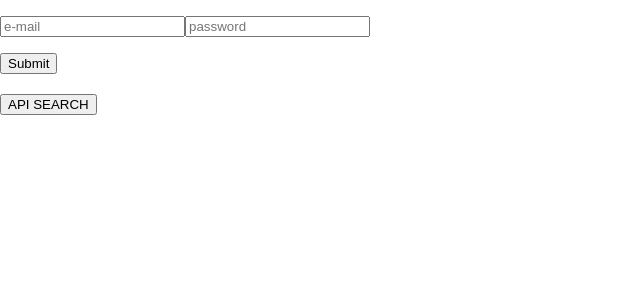
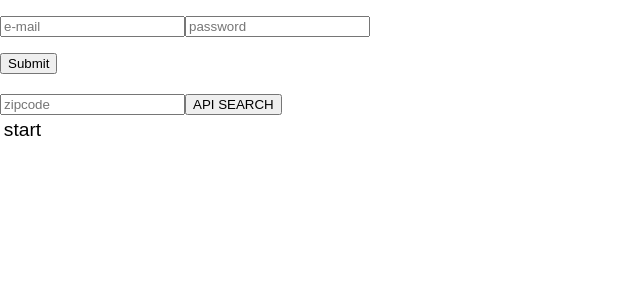
Before and after one commit to MartinCrane/dined-react, a React (Create React App) app: page / in a window 1280 px wide. Shown: the top 300 px of the page, without its empty margins (0-640 px from the left). Built offline with nearby package versions, Linux system fonts and the light colour scheme.

Commit message:
authentication

```diff
--- a/src/components/search/search.js
+++ b/src/components/search/search.js
@@ -1,27 +1,55 @@
 import React, { Component } from 'react';
-import axios from 'axios'
+
 
 export class Search extends Component {
 
+  constructor(){
+    super()
+    this.state = {
+      name: 'start',
+      zip: '',
+      results: [],
+    };
+  }
+
+  handleOnZipChange(event) {
+    this.setState({
+      zip: event.target.value
+    });
+  }
+
   getRestaurantsZip(event) {
     event.preventDefault()
-
-    axios(`http://localhost:4000/zip_view/2`, {
+    fetch(`http://localhost:4000/zip_view/${this.state.zip}`, {
     method: 'post',
     headers: {
-      Authorization: localStorage.jwt,
+      Authorization: `${localStorage.jwt}`,
     }
-  }).then(res => {
-
+  }).then(res => res.json()).
+  then(res => {
+      this.setState({
+        results: res
+      })
   })
-
   }
 
   render(){
+    let displaySelectedZip = this.state.results.map((rest) => <li>{rest.name}</li>)
+
     return(
         <div className="">
+          <input
+            type="text"
+            onChange={(event) => this.handleOnZipChange(event)}
+            placeholder="zipcode"
+            value={this.state.zip} />
           <button onClick={event => this.getRestaurantsZip(event)}>API SEARCH</button>
+          <h1>{this.state.name}</h1>
+          <ul>
+            {displaySelectedZip}
+          </ul>
         </div>
+
     )
   }
 }
```
